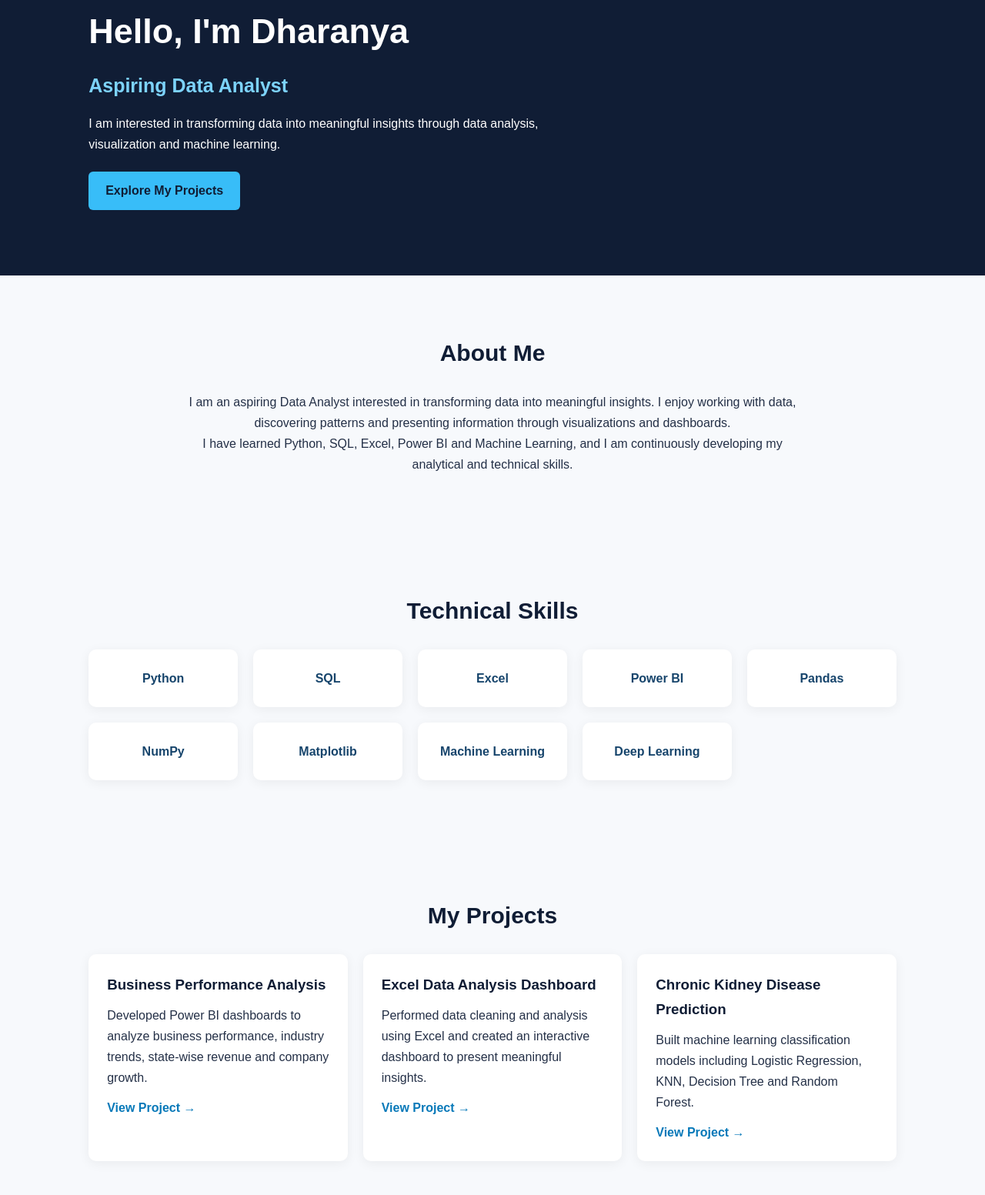
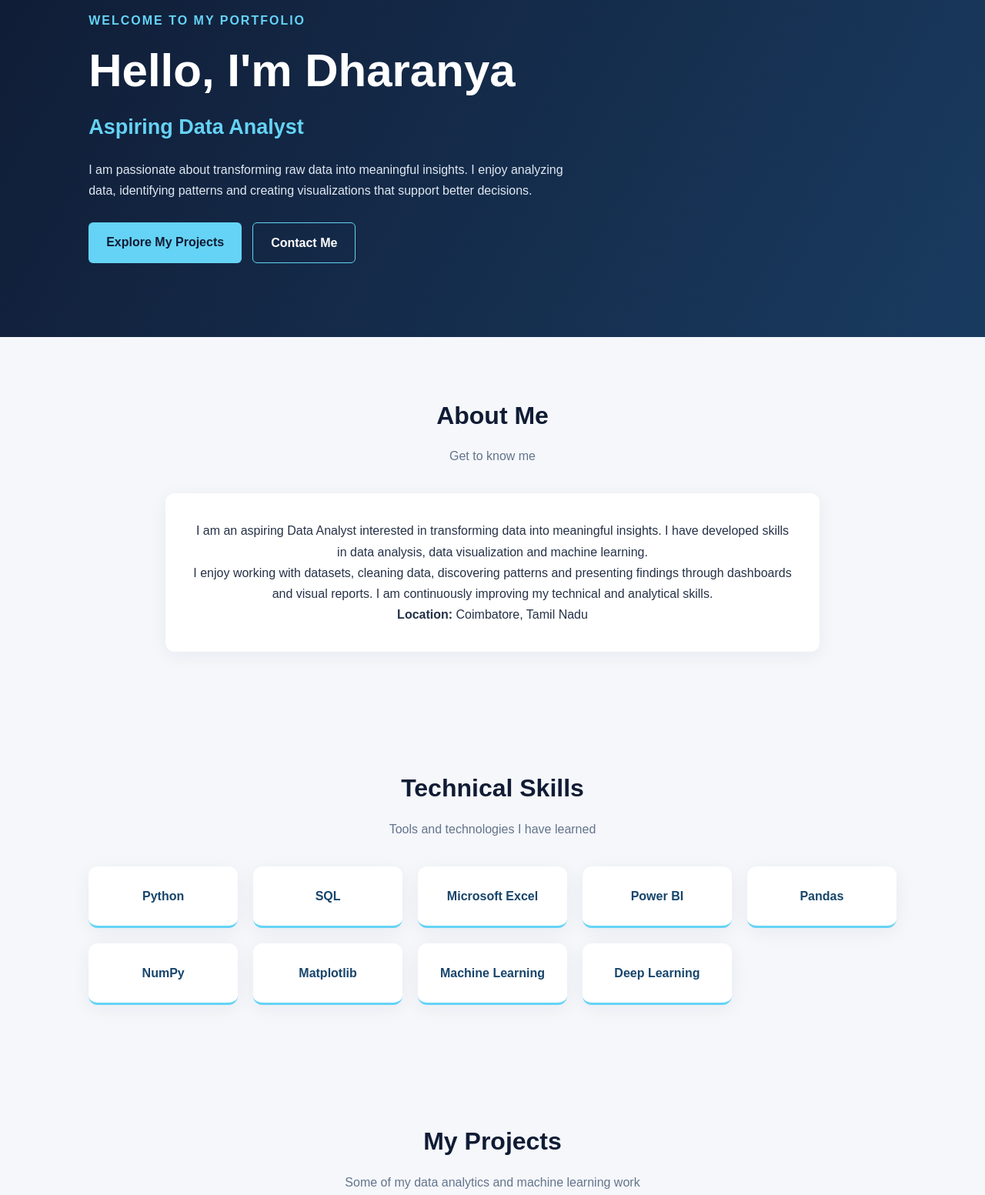
Before and after one commit to dharanyanarayana-cloud/dharanyanarayana-cloud.github.io, a plain HTML site: page index.html in a window 1280 px wide. Shown: the part 159-1712 px from the top of the page at 77% size. Drawn offline with Linux system fonts and the light colour scheme.

Commit message:
Updated professional data analyst portfolio
Updated styles and content in index.html for improved layout and clarity.

```diff
--- a/index.html
+++ b/index.html
@@ -16,13 +16,13 @@
 
 body {
   font-family: Arial, sans-serif;
-      background: #f7f9fc;
-      color: #243047;
+  background: #f5f7fb;
+  color: #263247;
   line-height: 1.7;
 }
 
 header {
-      background: #101d35;
+  background: #101c35;
   color: white;
   padding: 18px 8%;
   display: flex;
@@ -32,130 +32,216 @@
   gap: 15px;
   position: sticky;
   top: 0;
-      z-index: 10;
+  z-index: 100;
 }
 
-    header h2 { color: #7dd3fc; }
+.logo {
+  color: #65d3f5;
+  font-size: 24px;
+  font-weight: bold;
+}
+
+nav {
+  display: flex;
+  flex-wrap: wrap;
+  gap: 20px;
+}
 
 nav a {
   color: white;
   text-decoration: none;
-      margin-left: 18px;
   font-size: 14px;
 }
 
-    nav a:hover { color: #7dd3fc; }
+nav a:hover {
+  color: #65d3f5;
+}
 
-    section { padding: 75px 9%; }
+section {
+  padding: 75px 9%;
+  scroll-margin-top: 75px;
+}
 
 .hero {
-      background: #101d35;
+  min-height: 520px;
+  background: linear-gradient(120deg, #101c35, #193b60);
   color: white;
-      min-height: 440px;
   display: flex;
   align-items: center;
 }
 
+.hero-content {
+  max-width: 780px;
+}
+
+.hero .welcome {
+  color: #65d3f5;
+  font-weight: bold;
+  letter-spacing: 2px;
+}
+
 .hero h1 {
-      font-size: 45px;
-      margin-bottom: 10px;
+  font-size: clamp(38px, 6vw, 60px);
+  line-height: 1.2;
+  margin: 15px 0;
 }
 
 .hero h2 {
-      color: #7dd3fc;
-      font-size: 25px;
-      margin-bottom: 15px;
+  color: #65d3f5;
+  font-size: 27px;
+  margin-bottom: 18px;
 }
 
-    .hero p { max-width: 600px; }
+.hero p {
+  max-width: 650px;
+  color: #e0e8f2;
+}
+
+.buttons {
+  display: flex;
+  flex-wrap: wrap;
+  gap: 14px;
+  margin-top: 28px;
+}
 
 .btn {
   display: inline-block;
-      background: #38bdf8;
-      color: #101d35;
-      padding: 11px 22px;
+  padding: 12px 23px;
   border-radius: 6px;
   text-decoration: none;
   font-weight: bold;
-      margin-top: 22px;
+  background: #65d3f5;
+  color: #101c35;
+}
+
+.btn-outline {
+  background: transparent;
+  border: 1px solid #65d3f5;
+  color: white;
 }
 
 .section-title {
-      font-size: 30px;
-      color: #101d35;
-      margin-bottom: 25px;
   text-align: center;
+  color: #101c35;
+  font-size: 32px;
+  margin-bottom: 12px;
 }
 
-    .about-text {
-      max-width: 800px;
+.section-subtitle {
+  text-align: center;
+  color: #64748b;
+  margin-bottom: 35px;
+}
+
+.about-content {
+  max-width: 850px;
+  margin: auto;
+  text-align: center;
+  background: white;
+  padding: 35px;
+  border-radius: 12px;
+  box-shadow: 0 5px 25px rgba(16,28,53,.06);
+}
+
+.skills-grid, .project-grid {
+  display: grid;
+  grid-template-columns: repeat(auto-fit, minmax(190px, 1fr));
+  gap: 20px;
+}
+
+.skill-card, .project-card, .education-card {
+  background: white;
+  padding: 25px;
+  border-radius: 12px;
+  box-shadow: 0 5px 25px rgba(16,28,53,.06);
+}
+
+.skill-card {
+  text-align: center;
+  color: #17456c;
+  font-weight: bold;
+  border-bottom: 3px solid #65d3f5;
+}
+
+.project-card {
+  display: flex;
+  flex-direction: column;
+}
+
+.project-card h3 {
+  color: #101c35;
+  margin-bottom: 12px;
+}
+
+.project-card p {
+  color: #64748b;
+  flex: 1;
+}
+
+.project-card a {
+  color: #0879b9;
+  font-weight: bold;
+  text-decoration: none;
+  margin-top: 18px;
+}
+
+.project-card a:hover {
+  text-decoration: underline;
+}
+
+.education-card {
+  max-width: 700px;
   margin: auto;
   text-align: center;
 }
 
-    .skills, .projects {
-      display: grid;
-      grid-template-columns: repeat(auto-fit, minmax(180px, 1fr));
-      gap: 20px;
+.education-card h3 {
+  color: #101c35;
 }
 
-    .skill, .project, .education-card {
-      background: white;
-      padding: 24px;
-      border-radius: 10px;
-      box-shadow: 0 3px 15px rgba(0,0,0,0.06);
+.contact {
+  background: #e8f2fa;
+  text-align: center;
 }
 
-    .skill {
-      text-align: center;
-      font-weight: bold;
-      color: #17456c;
+.contact-links {
+  display: flex;
+  justify-content: center;
+  flex-wrap: wrap;
+  gap: 20px;
+  margin-top: 25px;
 }
 
-    .project h3 {
-      color: #101d35;
-      margin-bottom: 10px;
-    }
-
-    .project a {
+.contact-links a {
   color: #0879b9;
   font-weight: bold;
   text-decoration: none;
-      display: inline-block;
-      margin-top: 12px;
-    }
-
-    .education-card {
-      max-width: 650px;
-      margin: auto;
-      text-align: center;
-    }
-
-    .contact {
-      background: #eaf3fa;
-      text-align: center;
-    }
-
-    .contact a {
-      color: #0879b9;
-      margin: 10px;
-      text-decoration: none;
-      font-weight: bold;
 }
 
 footer {
-      background: #101d35;
+  background: #101c35;
   color: white;
   text-align: center;
-      padding: 20px;
+  padding: 22px;
 }
 
-    @media (max-width: 650px) {
-      header { justify-content: center; }
-      nav { text-align: center; }
-      nav a { margin: 6px; display: inline-block; }
-      .hero h1 { font-size: 34px; }
-      section { padding: 55px 6%; }
+@media(max-width: 650px) {
+  header {
+    justify-content: center;
+  }
+
+  nav {
+    justify-content: center;
+    gap: 12px;
+  }
+
+  section {
+    padding: 55px 6%;
+  }
+
+  .hero {
+    min-height: 450px;
+  }
 }
 </style>
 </head>
@@ -163,7 +249,7 @@
 <body>
 
 <header>
-  <h2>Dharanya</h2>
+  <div class="logo">Dharanya.</div>
   <nav>
     <a href="#home">Home</a>
     <a href="#about">About</a>
@@ -175,85 +261,98 @@
 </header>
 
 <section class="hero" id="home">
-  <div>
+  <div class="hero-content">
+    <p class="welcome">WELCOME TO MY PORTFOLIO</p>
     <h1>Hello, I'm Dharanya</h1>
     <h2>Aspiring Data Analyst</h2>
     <p>
-      I am interested in transforming data into meaningful
-      insights through data analysis, visualization and
-      machine learning.
+      I am passionate about transforming raw data into
+      meaningful insights. I enjoy analyzing data,
+      identifying patterns and creating visualizations
+      that support better decisions.
     </p>
+    <div class="buttons">
       <a class="btn" href="#projects">Explore My Projects</a>
+      <a class="btn btn-outline" href="#contact">Contact Me</a>
+    </div>
   </div>
 </section>
 
 <section id="about">
   <h2 class="section-title">About Me</h2>
-  <div class="about-text">
+  <p class="section-subtitle">Get to know me</p>
+  <div class="about-content">
     <p>
-      I am an aspiring Data Analyst interested in transforming
-      data into meaningful insights. I enjoy working with data,
-      discovering patterns and presenting information through
-      visualizations and dashboards.
+      I am an aspiring Data Analyst interested in
+      transforming data into meaningful insights.
+      I have developed skills in data analysis,
+      data visualization and machine learning.
     </p>
     <p>
-      I have learned Python, SQL, Excel, Power BI and
-      Machine Learning, and I am continuously developing
-      my analytical and technical skills.
+      I enjoy working with datasets, cleaning data,
+      discovering patterns and presenting findings
+      through dashboards and visual reports.
+      I am continuously improving my technical
+      and analytical skills.
     </p>
+    <p><strong>Location:</strong> Coimbatore, Tamil Nadu</p>
   </div>
 </section>
 
 <section id="skills">
   <h2 class="section-title">Technical Skills</h2>
-  <div class="skills">
-    <div class="skill">Python</div>
-    <div class="skill">SQL</div>
-    <div class="skill">Excel</div>
-    <div class="skill">Power BI</div>
-    <div class="skill">Pandas</div>
-    <div class="skill">NumPy</div>
-    <div class="skill">Matplotlib</div>
-    <div class="skill">Machine Learning</div>
-    <div class="skill">Deep Learning</div>
+  <p class="section-subtitle">Tools and technologies I have learned</p>
+
+  <div class="skills-grid">
+    <div class="skill-card">Python</div>
+    <div class="skill-card">SQL</div>
+    <div class="skill-card">Microsoft Excel</div>
+    <div class="skill-card">Power BI</div>
+    <div class="skill-card">Pandas</div>
+    <div class="skill-card">NumPy</div>
+    <div class="skill-card">Matplotlib</div>
+    <div class="skill-card">Machine Learning</div>
+    <div class="skill-card">Deep Learning</div>
   </div>
 </section>
 
 <section id="projects">
   <h2 class="section-title">My Projects</h2>
-  <div class="projects">
+  <p class="section-subtitle">Some of my data analytics and machine learning work</p>
 
-    <div class="project">
+  <div class="project-grid">
+
+    <div class="project-card">
       <h3>Business Performance Analysis</h3>
       <p>
-        Developed Power BI dashboards to analyze business
-        performance, industry trends, state-wise revenue
-        and company growth.
+        Created Power BI dashboards covering executive
+        business overview, industry analysis and
+        state-wise business performance and revenue.
       </p>
       <a href="https://github.com/dharanyanarayana-cloud/powerbi-business-analysis"
-         target="_blank">View Project →</a>
+         target="_blank">View GitHub Project →</a>
     </div>
 
-    <div class="project">
+    <div class="project-card">
       <h3>Excel Data Analysis Dashboard</h3>
       <p>
-        Performed data cleaning and analysis using Excel
-        and created an interactive dashboard to present
-        meaningful insights.
+        Cleaned and analyzed data using Excel and
+        developed a dashboard to present useful
+        information through visualizations.
       </p>
       <a href="https://github.com/dharanyanarayana-cloud/excel-data-analysis-dashboard"
-         target="_blank">View Project →</a>
+         target="_blank">View GitHub Project →</a>
     </div>
 
-    <div class="project">
+    <div class="project-card">
       <h3>Chronic Kidney Disease Prediction</h3>
       <p>
-        Built machine learning classification models
-        including Logistic Regression, KNN, Decision Tree
-        and Random Forest.
+        Explored classification models using Logistic
+        Regression, KNN, Decision Tree and Random Forest
+        for a chronic kidney disease dataset.
       </p>
       <a href="https://github.com/dharanyanarayana-cloud/machine-learning-projects"
-         target="_blank">View Project →</a>
+         target="_blank">View GitHub Project →</a>
     </div>
 
   </div>
@@ -261,22 +360,32 @@
 
 <section id="education">
   <h2 class="section-title">Education</h2>
+  <p class="section-subtitle">My academic background</p>
   <div class="education-card">
     <h3>AVP College of Arts and Science</h3>
     <p>2023 – 2026</p>
+    <p>Coimbatore, Tamil Nadu</p>
   </div>
 </section>
 
 <section class="contact" id="contact">
   <h2 class="section-title">Contact Me</h2>
-  <p>I'm interested in connecting and exploring Data Analyst opportunities.</p>
   <p>
+    I am interested in Data Analyst opportunities
+    and connecting with professionals.
+  </p>
+
+  <div class="contact-links">
     <a href="https://github.com/dharanyanarayana-cloud"
        target="_blank">GitHub</a>
+
     <a href="https://www.linkedin.com/"
        target="_blank">LinkedIn</a>
+  </div>
+
+  <p style="margin-top:20px;">
+    Coimbatore, Tamil Nadu
   </p>
-  <p>Location: Coimbatore, Tamil Nadu</p>
 </section>
 
 <footer>
```
Lines whose indentation alone changed are shown as unchanged.
